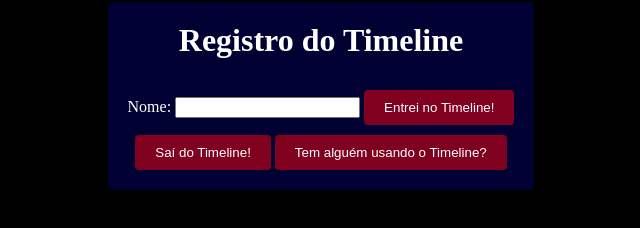
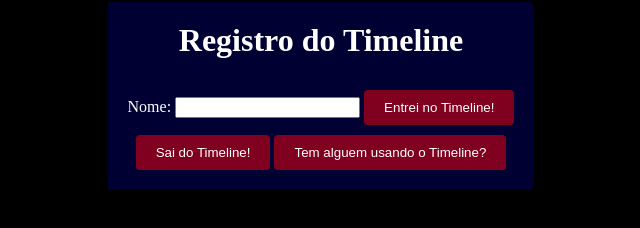
Before and after one commit to chamoninho/timeline, a plain HTML site: page index.html in a window 1280 px wide. Shown: the part 312-540 px from the top of the page, 319-959 px from the left. Drawn offline with Linux system fonts and the light colour scheme.

Commit message:
Update index.html

```diff
--- a/index.html
+++ b/index.html
@@ -12,8 +12,8 @@
       <input type="text" id="name" required>
       <button type="submit">Entrei no Timeline!</button>
     </form>
-    <button onclick="exitTimeline()">Saí do Timeline!</button>
-    <button onclick="checkTimelineStatus()">Tem alguém usando o Timeline?</button>
+    <button onclick="exitTimeline()">Sai do Timeline!</button>
+    <button onclick="checkTimelineStatus()">Tem alguem usando o Timeline?</button>
     <div id="status"></div>
     <div id="lastAccess"></div>
   </div>
```
